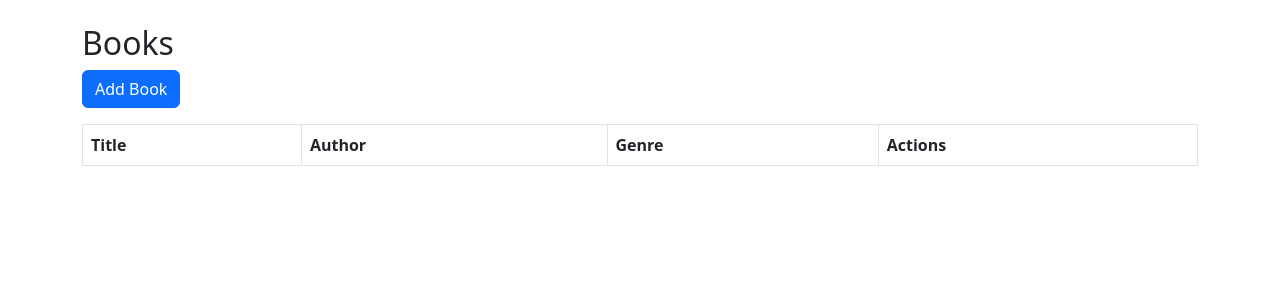
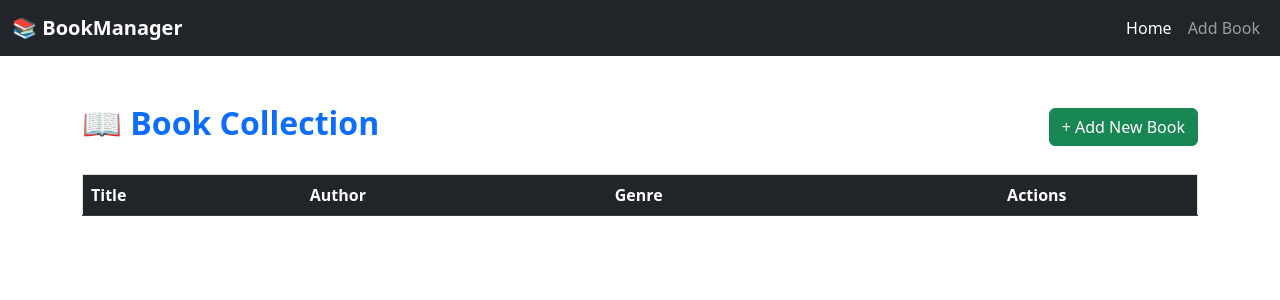
Before and after one commit to doyinhubx/flask-book-app-koyeb, a Flask app: page / in a window 1280 px wide. Shown: the top 300 px of the page. Run offline with Flask 3, Linux system fonts and the light colour scheme; lists and menus that the app fills with data are empty.

Commit message:
chore: finalize Flask book app setup before Docker integration

```diff
--- a/templates/base.html
+++ b/templates/base.html
@@ -6,8 +6,32 @@
   <link href="https://cdn.jsdelivr.net/npm/bootstrap@5.3.0/dist/css/bootstrap.min.css" rel="stylesheet">
 </head>
 <body>
-  <div class="container mt-4">
+  <!-- Navbar -->
+  <nav class="navbar navbar-expand-lg navbar-dark bg-dark">
+    <div class="container-fluid">
+      <a class="navbar-brand fw-bold" href="{{ url_for('index') }}">📚 BookManager</a>
+      <button class="navbar-toggler" type="button" data-bs-toggle="collapse" data-bs-target="#navbarContent">
+        <span class="navbar-toggler-icon"></span>
+      </button>
+
+      <div class="collapse navbar-collapse" id="navbarContent">
+        <ul class="navbar-nav ms-auto">
+          <li class="nav-item">
+            <a class="nav-link active" href="{{ url_for('index') }}">Home</a>
+          </li>
+          <li class="nav-item">
+            <a class="nav-link" href="{{ url_for('add_book') }}">Add Book</a>
+          </li>
+        </ul>
+      </div>
+    </div>
+  </nav>
+
+  <!-- Page Content -->
+  <div class="container mt-5">
     {% block content %}{% endblock %}
   </div>
+
+  <script src="https://cdn.jsdelivr.net/npm/bootstrap@5.3.0/dist/js/bootstrap.bundle.min.js"></script>
 </body>
 </html>
--- a/templates/index.html
+++ b/templates/index.html
@@ -1,21 +1,27 @@
 {% extends 'base.html' %}
 {% block content %}
-<h2>Books</h2>
-<a href="{{ url_for('add_book') }}" class="btn btn-primary mb-3">Add Book</a>
-<table class="table table-bordered">
-  <thead>
+<div class="d-flex justify-content-between align-items-center mb-4">
+  <h2 class="fw-bold text-primary">📖 Book Collection</h2>
+  <a href="{{ url_for('add_book') }}" class="btn btn-success">+ Add New Book</a>
+</div>
+
+<table class="table table-hover table-striped border">
+  <thead class="table-dark">
     <tr>
-      <th>Title</th><th>Author</th><th>Genre</th><th>Actions</th>
+      <th scope="col">Title</th>
+      <th scope="col">Author</th>
+      <th scope="col">Genre</th>
+      <th scope="col" class="text-center">Actions</th>
     </tr>
   </thead>
   <tbody>
     {% for book in books %}
     <tr>
-      <td>{{ book.title }}</td>
+      <td class="fw-semibold">{{ book.title }}</td>
       <td>{{ book.author }}</td>
       <td>{{ book.genre }}</td>
-      <td>
-        <a href="{{ url_for('edit_book', id=book.id) }}" class="btn btn-sm btn-warning">Edit</a>
+      <td class="text-center">
+        <a href="{{ url_for('edit_book', id=book.id) }}" class="btn btn-sm btn-warning me-1">Edit</a>
         <a href="{{ url_for('delete_book', id=book.id) }}" class="btn btn-sm btn-danger">Delete</a>
       </td>
     </tr>
```
Also changed, not shown: seed.py (added, +61 -0 lines), 1 other file.
